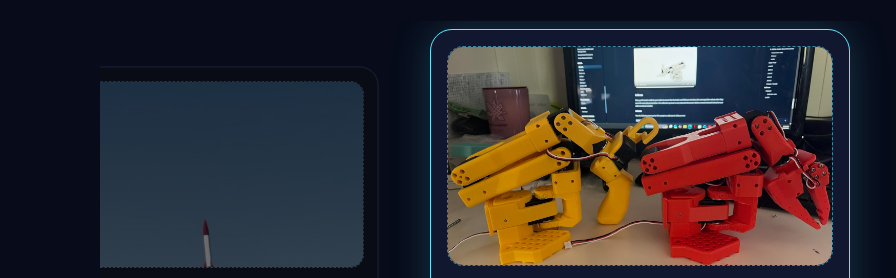
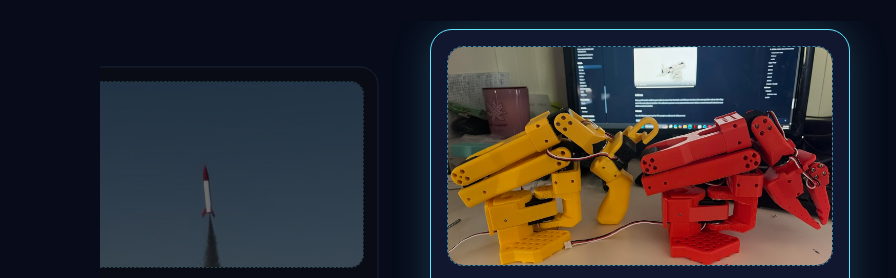
Before and after one commit to ram290476/haureesh-portfolio, a plain HTML site: page projects.html in a window 1280 px wide. Shown: the part 189-467 px from the top of the page, 0-896 px from the left. Drawn offline with Linux system fonts and the light colour scheme.

Commit message:
Match Projects aerospace card image framing to About. (#49)
Reuse rocket-launch.jpg with the same width/height as About, and
scope object-position: center 68% to the aerospace-club card so its
crop matches the About drive/glance rocket framing.

Co-authored-by: ram290476 <ram290476@users.noreply.github.com>

```diff
--- a/projects.html
+++ b/projects.html
@@ -55,7 +55,7 @@ if (matchMedia("(prefers-reduced-motion: reduce)").matches) document.documentEle
         <div class="gtrack" id="gtrack">
           <a class="g" data-id="aerospace-club" href="projects/aerospace-club.html">
             <div class="ph">
-              <img src="assets/photos/rocket-launch.jpg" alt="A red and white model rocket in flight" loading="lazy" onerror="this.remove()">
+              <img src="assets/photos/rocket-launch.jpg" alt="A red and white model rocket in flight" width="1071" height="1600" loading="lazy" decoding="async" onerror="this.remove()">
               <span class="ph-label">Photo coming soon<small>assets/photos/rocket-launch.jpg</small></span>
             </div>
             <div class="cap">
--- a/style.css
+++ b/style.css
@@ -445,6 +445,11 @@ html:not(.reduce) .mq div { animation: mq 28s linear infinite; }
   box-shadow: 0 0 40px #5ee7ff33;
 }
 .g .ph { position: relative; inset: auto; height: 220px; flex: 0 0 220px; margin: 16px 16px 0; }
+/* Match About glance/drive rocket framing (object-position: center 68%). */
+a.g[data-id="aerospace-club"] .ph img {
+  object-fit: cover;
+  object-position: center 68%;
+}
 .g .cap {
   position: relative;
   left: auto;
```
